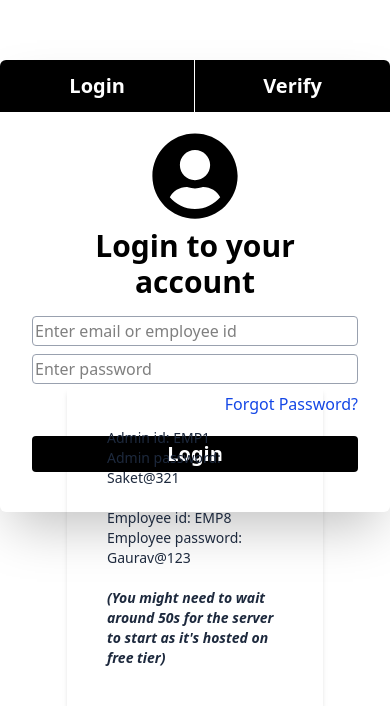
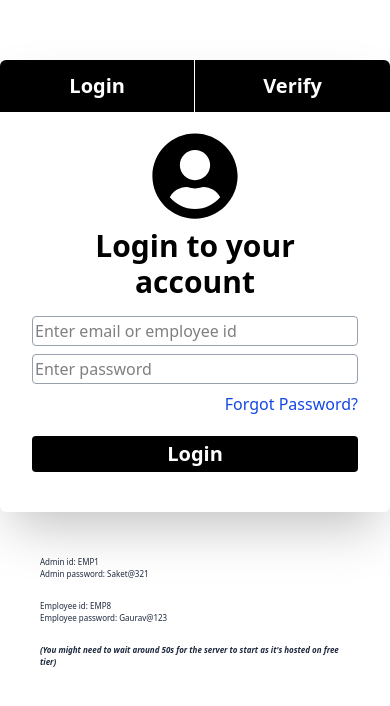
Before and after one commit to saket-gupta99/ems, a React (Vite) app in the folder frontend/: page /login in a window 390 px wide. Shown: the part 136-842 px from the top of the page. Built offline with nearby package versions, Linux system fonts and the light colour scheme; no server answers.

Commit message:
Update Login.jsx

```diff
--- a/frontend/src/pages/Login.jsx
+++ b/frontend/src/pages/Login.jsx
@@ -31,7 +31,7 @@ function Login() {
         {page === "login" ? <LoginForm /> : <Register />}
       </div>
 
-      <div className="text-slate-800 w-64 text-sm absolute bottom-0 md:right-0 md:bottom-auto p-10 shadow-md space-y-5">
+      <div className="text-slate-800 lg:w-64 text-[8px] lg:text-sm absolute bottom-0 md:right-0 md:bottom-auto p-10 shadow-md space-y-5">
         <div>
           <p>Admin id: EMP1</p>
           <p>Admin password: Saket@321</p>
```
